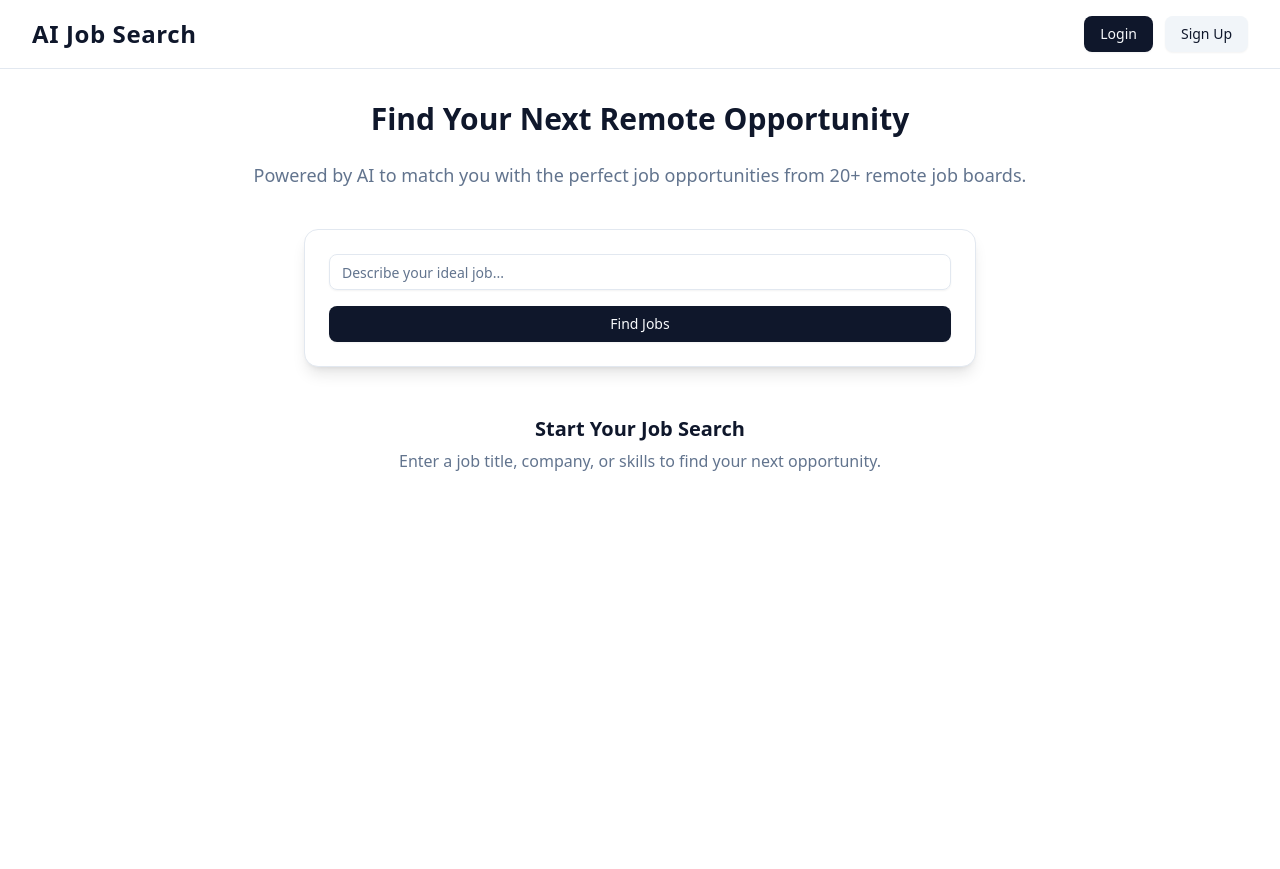
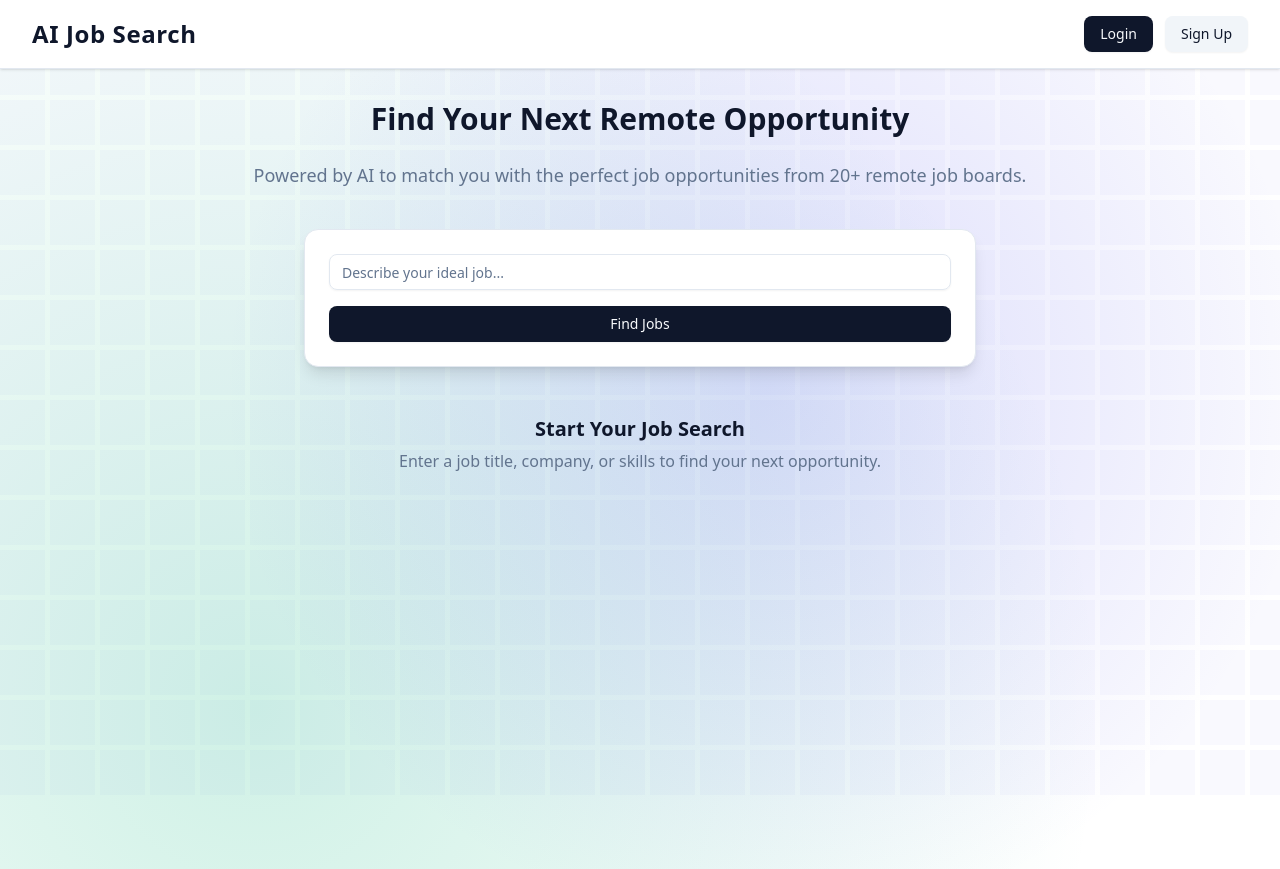
Before and after one commit to rum-n/ai-job-search, a Next.js app: page / in a window 1280 px wide. Built offline with nearby package versions, Linux system fonts and the light colour scheme.

Commit message:
feat: enhance Home component with background styling and SVG patterns for improved UI

```diff
--- a/src/app/page.tsx
+++ b/src/app/page.tsx
@@ -137,7 +137,48 @@ export default function Home() {
       <Modal open={showSignup} onClose={() => setShowSignup(false)}>
         <SignupForm />
       </Modal>
-      <div className="min-h-screen flex flex-col items-center  p-8 bg-background">
+      <div
+        className="min-h-screen flex flex-col items-center  p-8 bg-background"
+        style={{
+          background:
+            "radial-gradient(circle at 60% 40%, rgba(99,102,241,0.2) 0, transparent 60%)," +
+            "radial-gradient(circle at 20% 80%, rgba(16,185,129,0.2) 0, transparent 70%)",
+        }}
+      >
+        <svg
+          className="absolute inset-0 w-full h-full pointer-events-none select-none"
+          width="100%"
+          height="100%"
+          style={{ zIndex: -1 }}
+          aria-hidden="true"
+        >
+          <defs>
+            <pattern
+              id="squares"
+              width="50"
+              height="50"
+              patternUnits="userSpaceOnUse"
+            >
+              <rect
+                x="0"
+                y="0"
+                width="45"
+                height="45"
+                fill="rgba(99,102,241,0.04)"
+              />
+            </pattern>
+            <radialGradient id="fade" cx="50%" cy="50%" r="80%">
+              <stop offset="60%" stopColor="white" stopOpacity="1" />
+              <stop offset="100%" stopColor="white" stopOpacity="0" />
+            </radialGradient>
+          </defs>
+          <rect
+            width="100%"
+            height="100%"
+            fill="url(#squares)"
+            style={{ mask: "url(#fade)", WebkitMask: "url(#fade)" }}
+          />
+        </svg>
         <h1 className="text-3xl font-bold text-primary mb-6">
           Find Your Next Remote Opportunity
         </h1>
```
